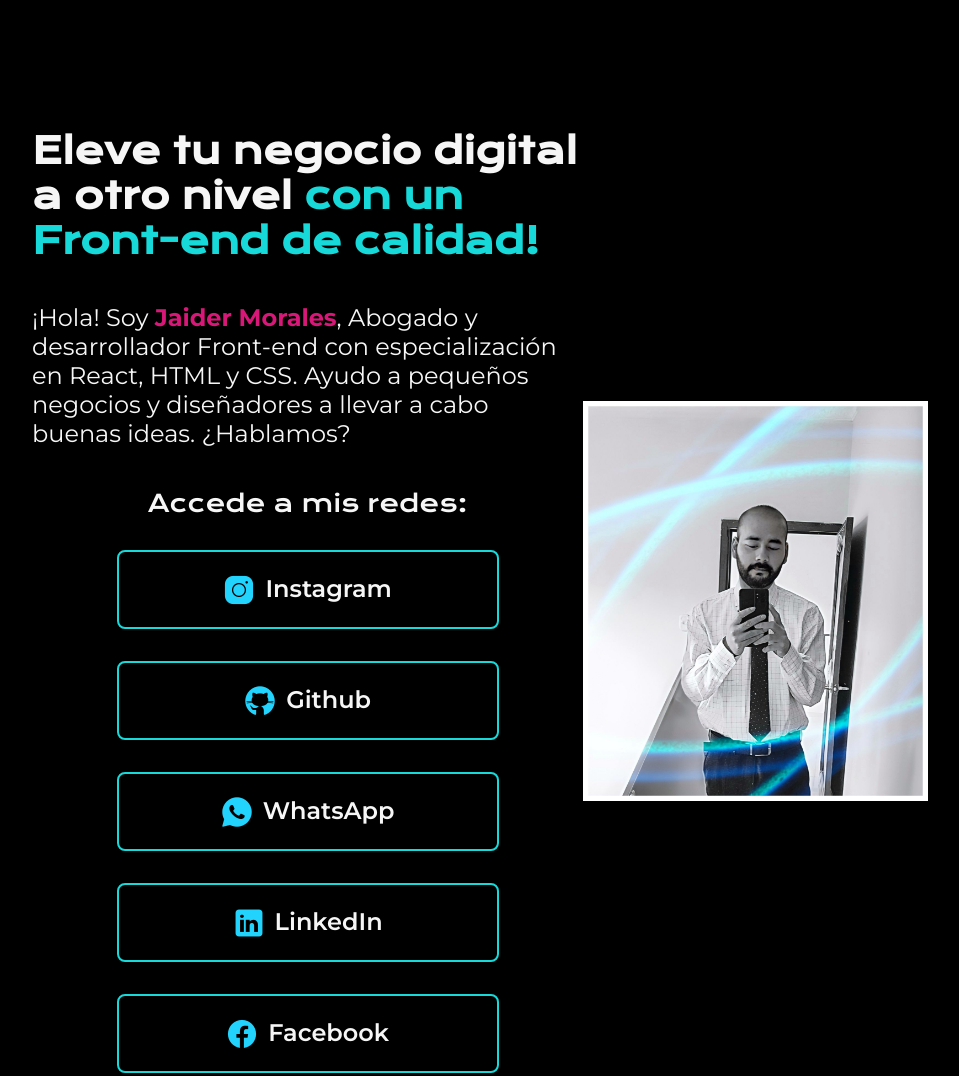
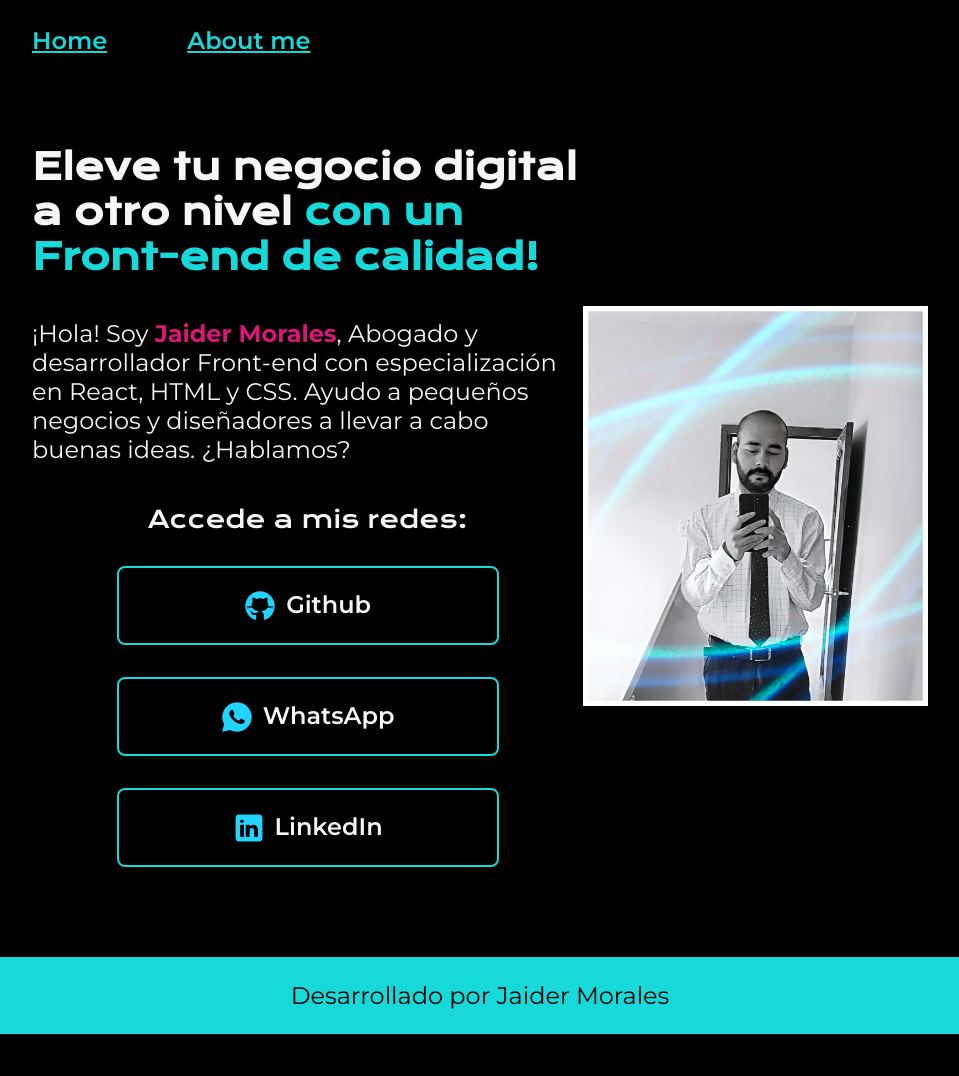
Before and after one commit to jmoralesb1/portafolio, a plain HTML site: page index.html in a window 1280 px wide. Shown: the top 1076 px of the page, without its empty margins (160-1119 px from the left). After the commit the page ends 1034 px from the top, so only its background shows below. Drawn offline with nearby package versions, Linux system fonts and the light colour scheme.

Commit message:
Nuevos ajustes

```diff
--- a/index.html
+++ b/index.html
@@ -7,8 +7,11 @@
     <link rel="stylesheet" href="style.css">
 </head>
 <body>
-    <header>
-
+    <header class="header">
+        <nav class="header_menu">
+            <a class="header_menu_link" href="">Home</a>
+            <a class="header_menu_link" href="">About me</a>
+        </nav>
     </header>
     <main class="presentacion">
         <section class="presentacion_contenido">
@@ -20,11 +23,9 @@
             </p>
             <div class="presentacion_enlaces">
                 <h2 class="presentacion_enlaces_subtitulos">Accede a mis redes:</h2>
-                <a class="presentacion_enlaces_link" href="https://www.instagram.com/"> <img src="./assets/instagram-32.png" alt=""> Instagram</a>
                 <a class="presentacion_enlaces_link" href="https://github.com/"> <img src="./assets/github-32.png" alt=""> Github</a>
                 <a class="presentacion_enlaces_link" href="https://wa.me/573188711933"> <img src="./assets/whatsapp-32.png" alt=""> WhatsApp</a>
                 <a class="presentacion_enlaces_link" href="https://www.linkedin.com/in/jaidermoralesbautista/"> <img src="./assets/linkedin.png" alt=""> LinkedIn</a>
-                <a class="presentacion_enlaces_link" href="https://wa.me/573188711933"> <img src="./assets/facebook-32.png" alt="">Facebook</a>
             </div>
         </section>
         <img src="./assets/Jaider.jpg" alt="Imagen de Ana" width="350px" height="400px">
--- a/style.css
+++ b/style.css
@@ -16,6 +16,23 @@ body {
     box-sizing: border-box;
 }
 
+.header {
+    padding: 2% 0% 0% 15%;
+
+}
+
+.header_menu {
+    display: flex;
+    gap: 80px;
+}
+
+.header_menu_link {
+    font-family: "Montserrat", sans-serif;
+    font-size: 24px;
+    font-weight: 600;
+    color: #17d9d9;
+}
+
 strong {
     color: #d91778;
 }
@@ -30,7 +47,7 @@ strong {
     /*Centraliza todos los elementos al centro de una imagen si hay*/
     align-items: center;
     /*Da espacio a los lados del body dentro de la pagina*/
-    margin: 10% 15%;
+    padding: 7% 15%;
     /*Espacio entre cada elemento dentro del body*/
     justify-content: space-between;
 }
```
